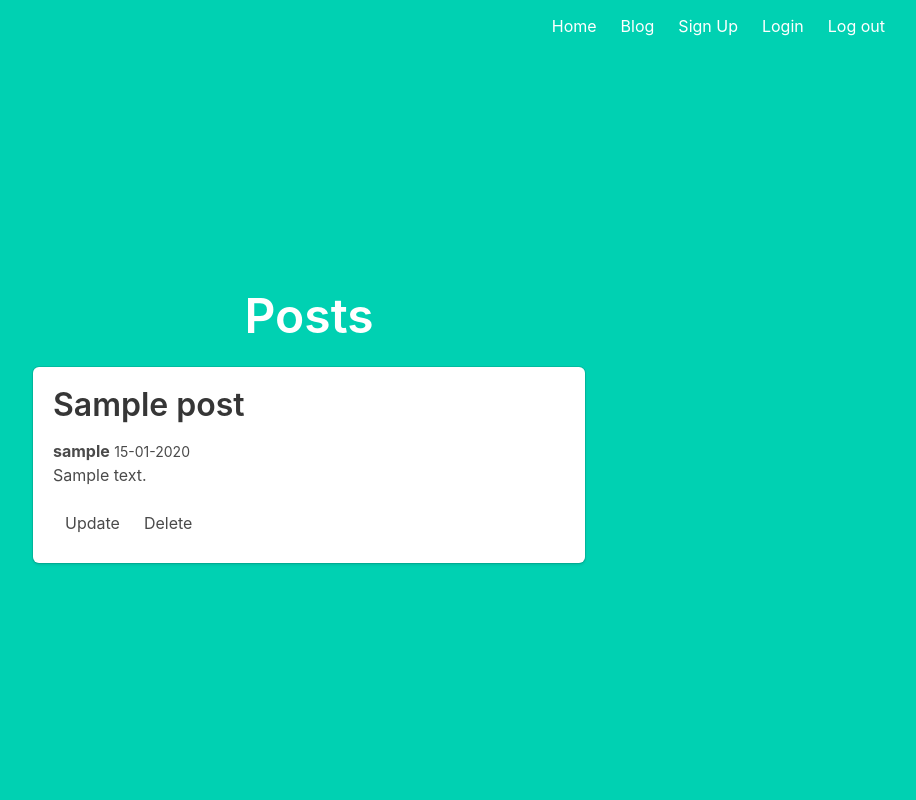
After one commit to fstaig1/csc2031blog, a Flask app: template templates/update.html in a window 1280 px wide. The commit adds this page. Shown: the whole page, without its empty margins (331-1247 px from the left). Run offline with Flask 2, Linux system fonts and the light colour scheme; the template is opened without the code that fills it: values that come from a table or form of the project are taken from there, others are empty; tables that the repository leaves empty hold one stand-in row (values such as "Sample post").

Commit message:
added system to store user accounts after registration
updated database to hold new posts table

created new templates for creating and updating posts

```diff
--- /dev/null
+++ b/templates/update.html
@@ -0,0 +1,33 @@
+{% extends "base.html" %}
+
+{% block content %}
+
+    <div class="column is-6 is-offset-3">
+        <h1 class="title is-1">Posts</h1>
+        <div class="box">
+            {% for post in posts %}
+                <article class="media">
+                    <div class="media-content">
+                        <div class="content">
+                            <h1>{{ post.title }}</h1>
+                            <p>
+                                <strong>{{ post.username }}</strong>
+                                <small>{{ post.created.strftime('%d-%m-%Y') }}</small>
+                                <br>
+                                {{ post.body }}
+                                <br>
+                            <div id="navbarMenuHeroA" class="navbar-menu">
+                                <div class="navbar-start">
+                                    <a class="navbar-item" href="{{ url_for('blog.update', id=post.id) }}">Update</a>
+                                    <a class="navbar-item" href="{{ url_for('blog.delete', id=post.id) }}">Delete</a>
+                                </div>
+                            </div>
+                            </p>
+                        </div>
+                    </div>
+                </article>
+            {% endfor %}
+        </div>
+    </div>
+
+{% endblock %}
```
Also changed, not shown: blog/forms.py (added, +9 -0 lines), models.py (+27 -8 lines), templates/create.html (added, +33 -0 lines), templates/register.html (+7 -0 lines), blog.db.
